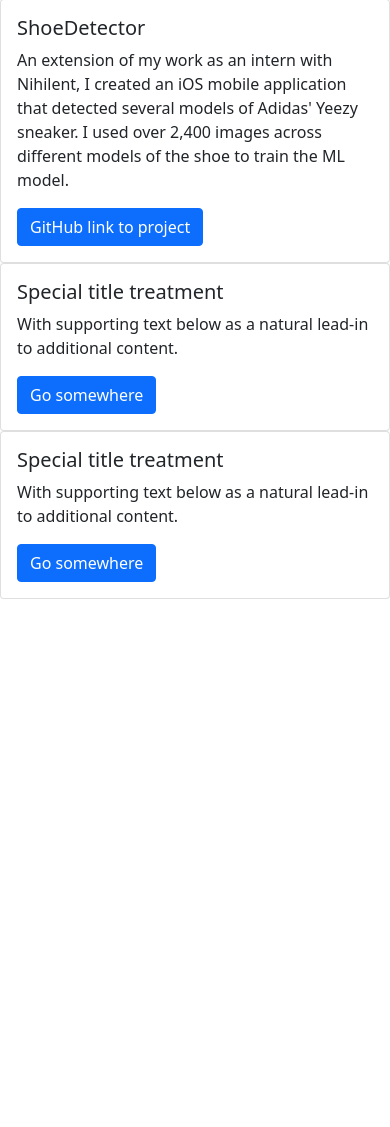
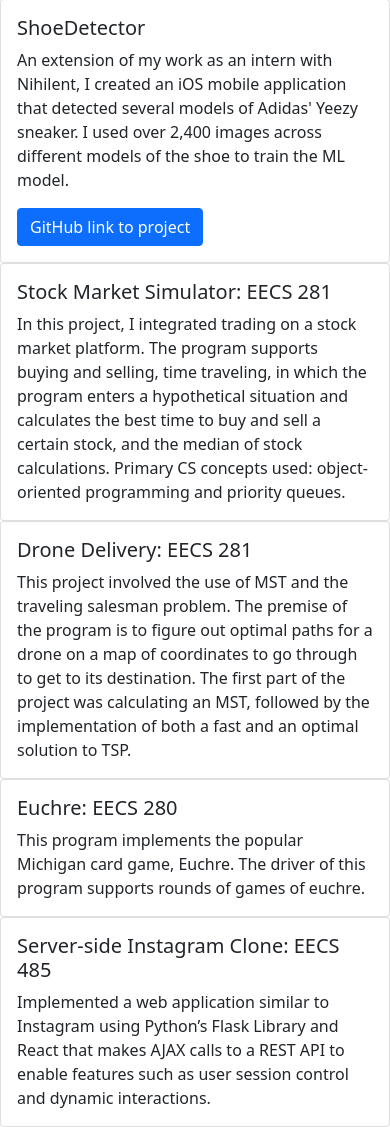
Before and after one commit to rahul-dcosta/final-website, a Django app: template base/templates/base/projskills.html in a window 390 px wide. Shown: the part 694-1821 px from the top of the page. Before the commit the page ends 1293 px from the top, so only its background shows below. Run offline with Django 3.2, Linux system fonts and the light colour scheme; the template is opened without the code that fills it, so the values that code supplies are empty.

Commit message:
all project text done

```diff
--- a/base/templates/base/projskills.html
+++ b/base/templates/base/projskills.html
@@ -60,18 +60,36 @@
   <div class="col-sm-6">
     <div class="card">
       <div class="card-body">
-        <h5 class="card-title">Special title treatment</h5>
-        <p class="card-text">With supporting text below as a natural lead-in to additional content.</p>
-        <a href="#" class="btn btn-primary">Go somewhere</a>
+        <h5 class="card-title">Stock Market Simulator: EECS 281</h5>
+        <p class="card-text">In this project, I integrated trading on a stock market platform. The program supports buying and selling, time traveling, in which the program enters a hypothetical situation and calculates the best time to buy and sell a certain stock, and the median of stock calculations. Primary CS concepts used: object-oriented programming and priority queues.</p>
+        <!-- <a href="#" class="btn btn-primary">Go somewhere</a> -->
       </div>
     </div>
   </div>
   <div class="col-sm-6">
     <div class="card">
       <div class="card-body">
-        <h5 class="card-title">Special title treatment</h5>
-        <p class="card-text">With supporting text below as a natural lead-in to additional content.</p>
-        <a href="#" class="btn btn-primary">Go somewhere</a>
+        <h5 class="card-title">Drone Delivery: EECS 281</h5>
+        <p class="card-text">This project involved the use of MST and the traveling salesman problem. The premise of the program is to figure out optimal paths for a drone on a map of coordinates to go through to get to its destination. The first part of the project was calculating an MST, followed by the implementation of both a fast and an optimal solution to TSP.</p>
+        <!-- <a href="#" class="btn btn-primary">Go somewhere</a> -->
+      </div>
+    </div>
+  </div>
+  <div class="col-sm-6">
+    <div class="card">
+      <div class="card-body">
+        <h5 class="card-title">Euchre: EECS 280</h5>
+        <p class="card-text">This program implements the popular Michigan card game, Euchre. The driver of this program supports rounds of games of euchre.</p>
+        <!-- <a href="#" class="btn btn-primary">Go somewhere</a> -->
+      </div>
+    </div>
+  </div>
+  <div class="col-sm-6">
+    <div class="card">
+      <div class="card-body">
+        <h5 class="card-title">Server-side Instagram Clone: EECS 485</h5>
+        <p class="card-text">Implemented a web application similar to Instagram using Python’s Flask Library and React that makes AJAX calls to a REST API to enable features such as user session control and dynamic interactions.</p>
+        <!-- <a href="#" class="btn btn-primary">Go somewhere</a> -->
       </div>
     </div>
   </div>
```
